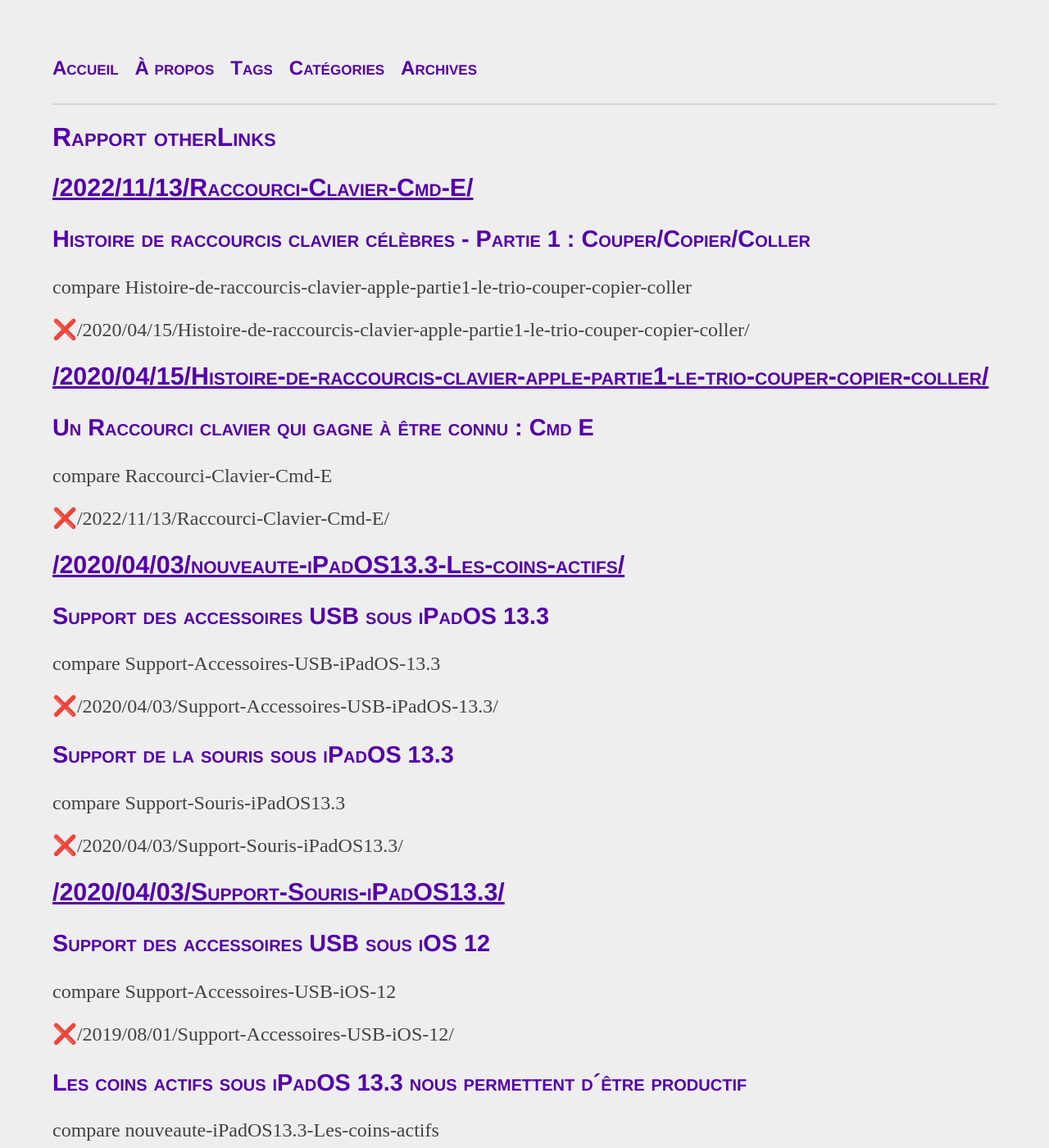
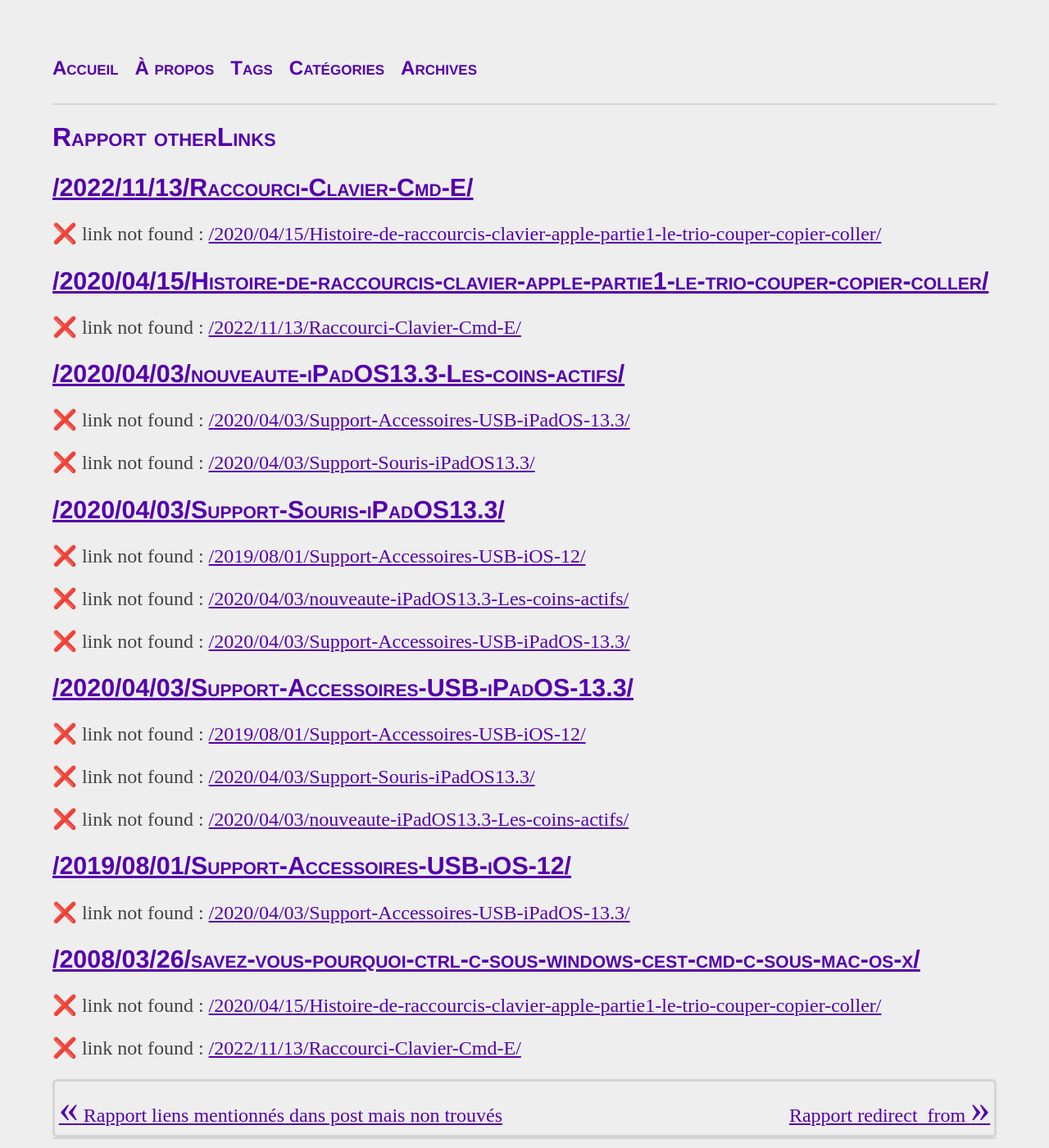
Before and after one commit to MarcosIckx/PreviewMarcosxNet, a Jekyll site: the page built from _reports/otherLinks.md, in a window 1280 px wide and 1400 px high. Shown: the whole window at 82% size. Built offline with Jekyll 4.4.1, drawn with Linux system fonts in a browser that asks for light colours; some of the changed text lies outside the part shown.

Commit message:
Update otherLinks.md

```diff
--- a/_reports/otherLinks.md
+++ b/_reports/otherLinks.md
@@ -7,15 +7,17 @@ title: Rapport otherLinks
   {% if post.otherLinks %}
 ## <a href="{{ post.url }}">{{ post.url }}</a>
     {% for link in post.otherLinks %}
-### {{ link.title }}
-      {% assign last = link.url | split: "/" | last %}
-compare {{ last }}
-      {% if last == "" %}
-✅{{link.url}}
-      {% elsif last contains "index.html" %}
-❎{{link.url}}
+      {% assign linkUrl = link.last.url | default: link.url  %}
+      {% assign firstPartOfUrl = linkUrl | split:"/" | first %}
+      {% if firstPartOfUrl == ""  %}
+        {% if postUrlList contains linkUrl %}
+✅ link found :
+        {% else %}
+❌ link not found : {% endif %}
+<a href="{{ linkUrl }}">{{ linkUrl }}</a>
       {% else %}
-❌{{link.url}}
+<a href="{{ linkUrl }}">{{ linkUrl }}</a>
+is external to our website so must be manually checked.
       {% endif %}
     {% endfor %}
   {% endif %}
```
